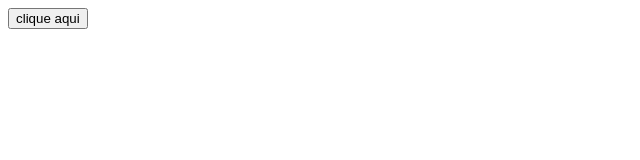
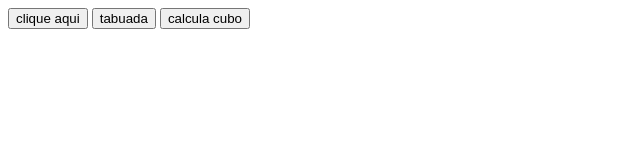
Before and after one commit to emy24107/primeiroc_3t, a plain HTML site: page index.html in a window 1280 px wide. Shown: the whole page, without its empty margins (0-640 px from the left). Drawn offline with Linux system fonts and the light colour scheme.

Commit message:
Update index.html

```diff
--- a/index.html
+++ b/index.html
@@ -9,6 +9,7 @@
 </head>
 <body>
     <button onclick="escreva()">clique aqui</button>
-
+    <button onclick="minhaTabuada()">tabuada</button>
+    <button onclick="cubo()">calcula cubo</button>
 </body>
 </html>
```
